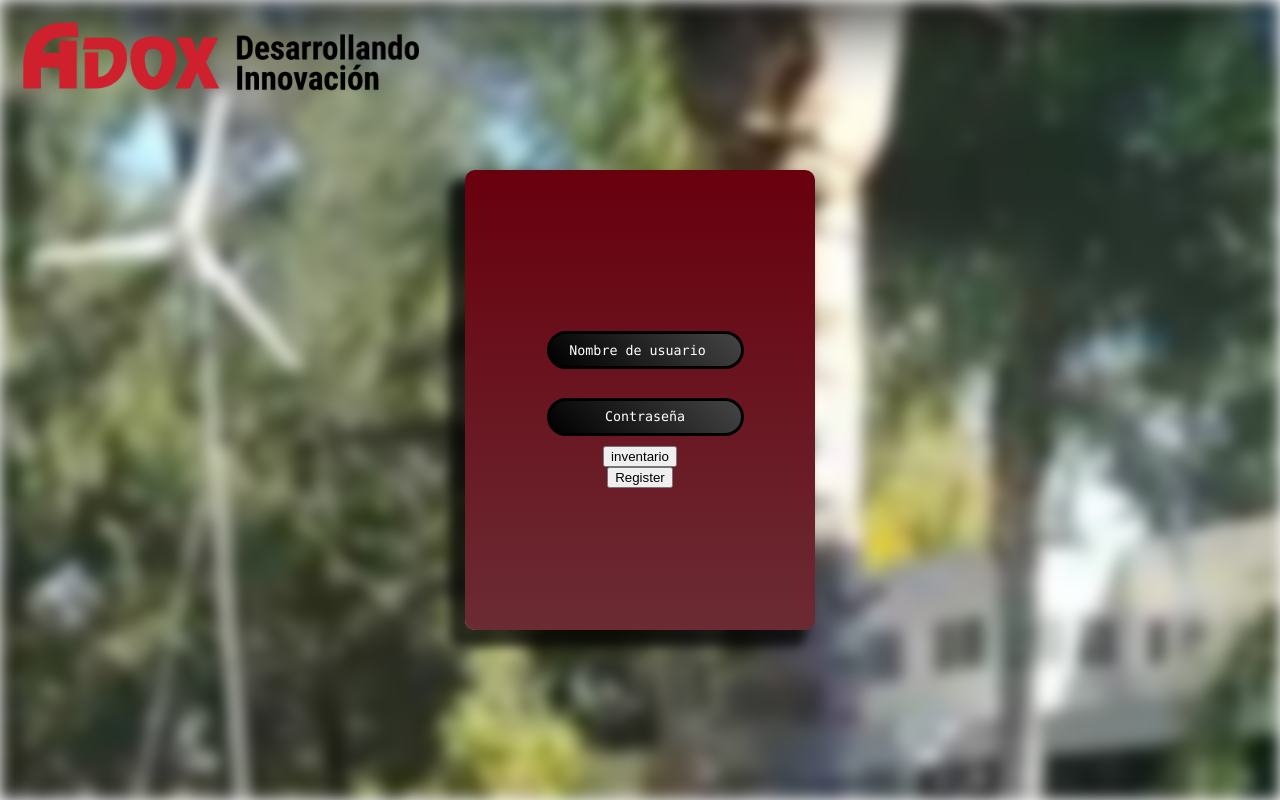
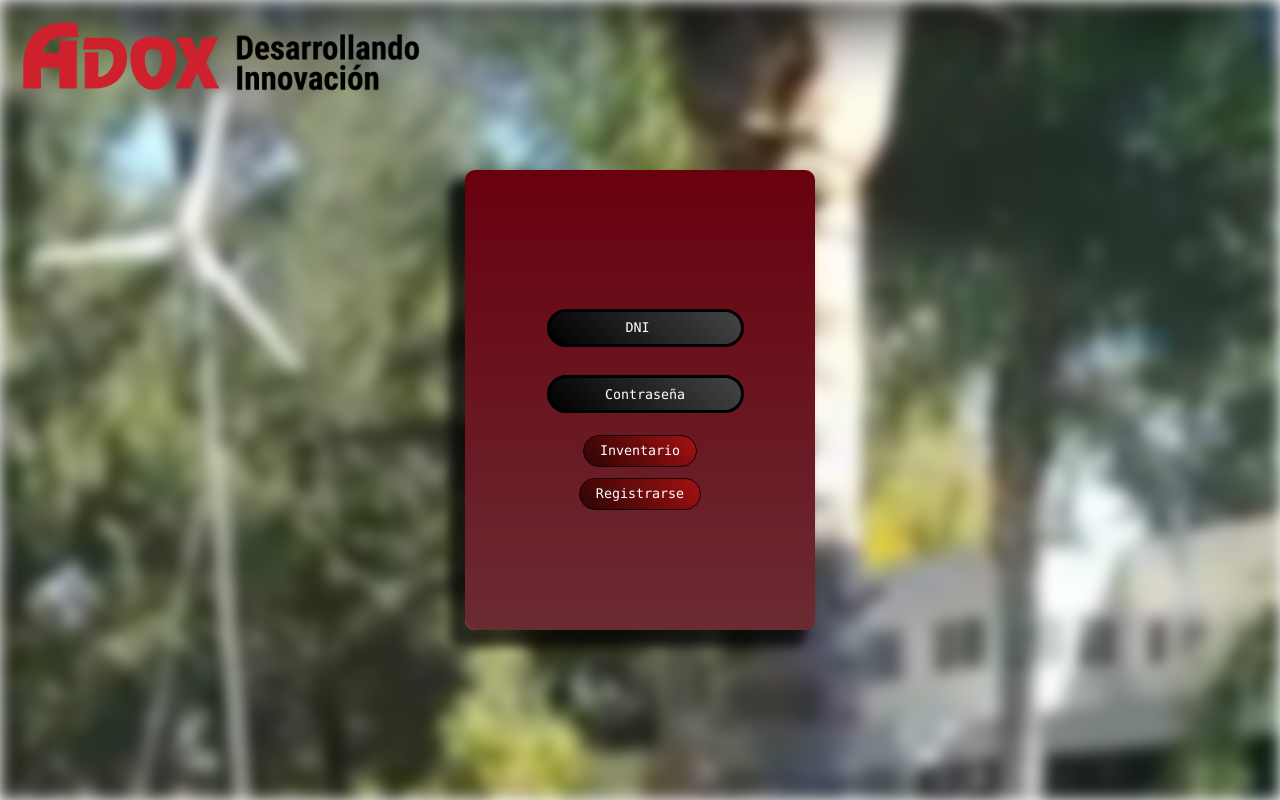
Before and after one commit to sebita876/Gestor-Next, a Next.js app: page / in a window 1280 px wide. Built offline with nearby package versions, Linux system fonts and the light colour scheme.

Commit message:
Version 1.0

```diff
--- a/src/app/page.jsx
+++ b/src/app/page.jsx
@@ -28,10 +28,10 @@ export default function Base() {
             <div className='login'>
                 <div className='container'>
                     <h1 id="H1 hidden" hidden={true}>Usuario no encontrado</h1>
-                    <input type="number" id="user" placeholder="Nombre de usuario" className='inputTextLogin' />
+                    <input type="number" id="user" placeholder="DNI" className='inputTextLogin' />
                     <input type="text" id="pass" placeholder="Contraseña" className='inputTextLogin' />
-                    <button onClick={()=>handleClick(  ) }> inventario</button>
-                    <button onClick={()=>register()}>Register</button>
+                    <button className="botom" onClick={()=>handleClick(  ) }> Inventario</button>
+                    <button className="botom" onClick={()=>register()}>Registrarse</button>
                 </div>
             </div>
         </div>
--- a/src/styles/globals.css
+++ b/src/styles/globals.css
@@ -68,6 +68,7 @@
   transition: background-position 0.3s cubic-bezier(0.1, 0, 0.1, 1);
   border-radius: 100px;
   color: white;
+  text-align: center;
 }
 
 .inputTextLogin::placeholder {
@@ -166,14 +167,16 @@
   justify-content: center;
   height: 100vh;
 }
-.modalAdmin{
+
+.modalAdmin {
   position: absolute;
   align-items: center;
   height: 100px;
   width: 100px;
   background-color: #64b2e6;
 }
-.containerCheck{
+
+.containerCheck {
   display: flex;
   align-items: center;
 }
@@ -334,7 +337,7 @@ td {
   align-self: flex-start;
 }
 
-.li:hover{
+.li:hover {
   color: #ffffff;
 }
 
@@ -469,6 +472,7 @@ li::before {
   flex-direction: column;
 
 }
+
 .modal-overlay2 {
   border: #000000 3px solid;
   border-radius: 30px;
@@ -481,6 +485,7 @@ li::before {
   flex-direction: column;
 
 }
+
 .modal-overlay2 .close-button {
   background-size: cover;
   height: 30px;
@@ -491,6 +496,7 @@ li::before {
   cursor: pointer;
   background-image: url(../../public/cerrar.png);
 }
+
 .modal-overlay2 .close-button:hover {
   background-image: url(../../public/cerrarhover.png);
 }
@@ -512,6 +518,7 @@ li::before {
   cursor: pointer;
   background-image: url(../../public/cerrar.png);
 }
+
 .modal-overlay .close-button {
   background-size: cover;
   height: 30px;
@@ -522,12 +529,15 @@ li::before {
   cursor: pointer;
   background-image: url(../../public/cerrar.png);
 }
+
 .modal-overlay .close-button:hover {
   background-image: url(../../public/cerrarhover.png);
 }
-.check{
-  display:inline-block
+
+.check {
+  display: inline-block
 }
+
 .inputt {
   width: 150px;
   height: auto;
@@ -539,17 +549,19 @@ li::before {
   Font-family: Consolas, monaco, monospace;
   text-align: center;
 }
-.inputt:hover{
+
+.inputt:hover {
   background-color: rgb(63, 45, 45);
 }
+
 .inputt::placeholder {
   text-align: center;
   color: rgb(255, 255, 255);
   Font-family: Consolas, monaco, monospace;
   font-size: 15px;
-}w
+}
 
-.modal-content button {
+w .modal-content button {
   margin-top: 10px;
 }
 
@@ -650,18 +662,20 @@ option {
   width: 20%;
 }
 
-.escondido{
-  color:#ffff;
+.escondido {
+  color: #ffff;
   Font-family: Consolas, monaco, monospace;
-font-size: x-large;
+  font-size: x-large;
 }
-.escondido2{
+
+.escondido2 {
   margin-bottom: none;
   color: #ffff;
   font-family: Consolas, monaco, monospace;
-  font-size:large;
+  font-size: large;
 }
-.selec{
+
+.selec {
   background-color: #160104;
   color: #ffff;
   margin-bottom: 3%;
@@ -671,10 +685,12 @@ font-size: x-large;
   text-align: center;
   appearance: none;
 }
-.selec:hover{
+
+.selec:hover {
   background-color: #2e0209;
 }
-.botonto{
+
+.botonto {
   width: 150px;
   height: auto;
   margin-bottom: 10px;
@@ -685,16 +701,59 @@ font-size: x-large;
   Font-family: Consolas, monaco, monospace;
   cursor: pointer;
 }
-.botonto:hover{
+
+.botonto:hover {
   background-color: rgb(214, 17, 17);
 }
+
 option {
   height: 20%;
   width: 20%;
 }
-.h3{
+
+.h3 {
   margin-top: 0;
   margin-bottom: 0;
   Font-family: Consolas, monaco, monospace;
   color: black
 }
+
+.botom {
+  border-radius: 20px;
+  margin-top: 6%;
+  background: linear-gradient(45deg, rgb(43, 4, 4), rgb(167, 17, 17));
+  border: 1px solid #160104;
+  color: white;
+  padding: 7.5px 16px;
+  text-align: center;
+  text-decoration: none;
+  display: inline-block;
+  Font-family: Consolas, monaco, monospace;
+}
+
+.botom:hover {
+  background: linear-gradient(50deg, rgb(148, 14, 14), rgb(236, 41, 41));
+
+  -webkit-box-shadow: 0px 10px 30px 0px rgb(54, 5, 5);
+  -moz-box-shadow: 0px 10px 30px 0px rgb(56, 8, 8);
+  box-shadow: 0px 0px 20px 0px rgb(36, 3, 3);
+}
+
+.admin {
+  text-align: center;
+  flex-direction: column;
+  font-size: x-large;
+  Font-family: Consolas, monaco, monospace;
+}
+
+.sino {
+  text-align: center;
+  flex-direction: column;
+  font-size: large;
+  Font-family: Consolas, monaco, monospace;
+}
+.text{
+  text-align: center;
+  Font-family: Consolas, monaco, monospace;
+  font-size: x-large;
+}
```
Also changed, not shown: src/app/register/page.jsx (+10 -10 lines).
